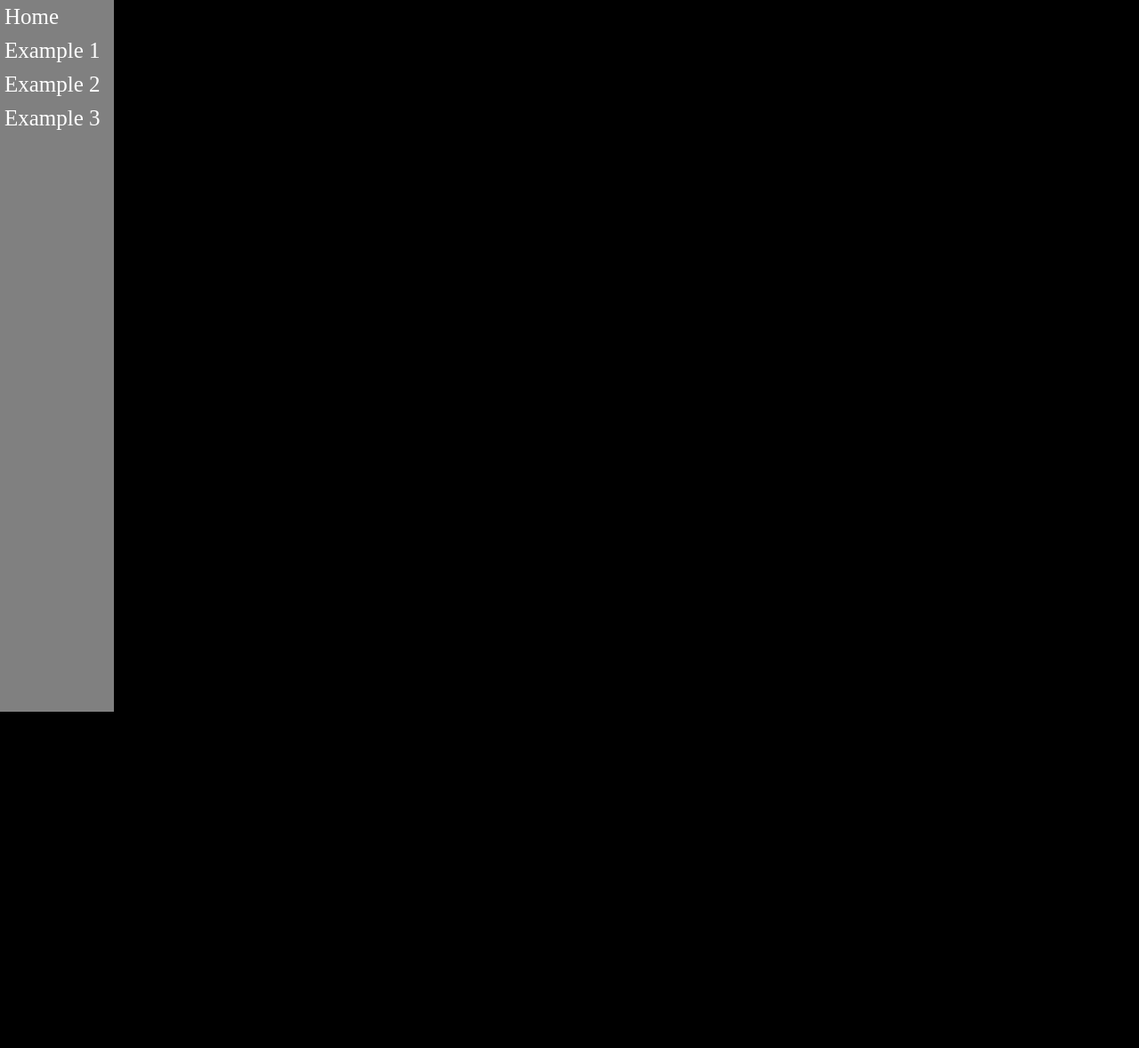
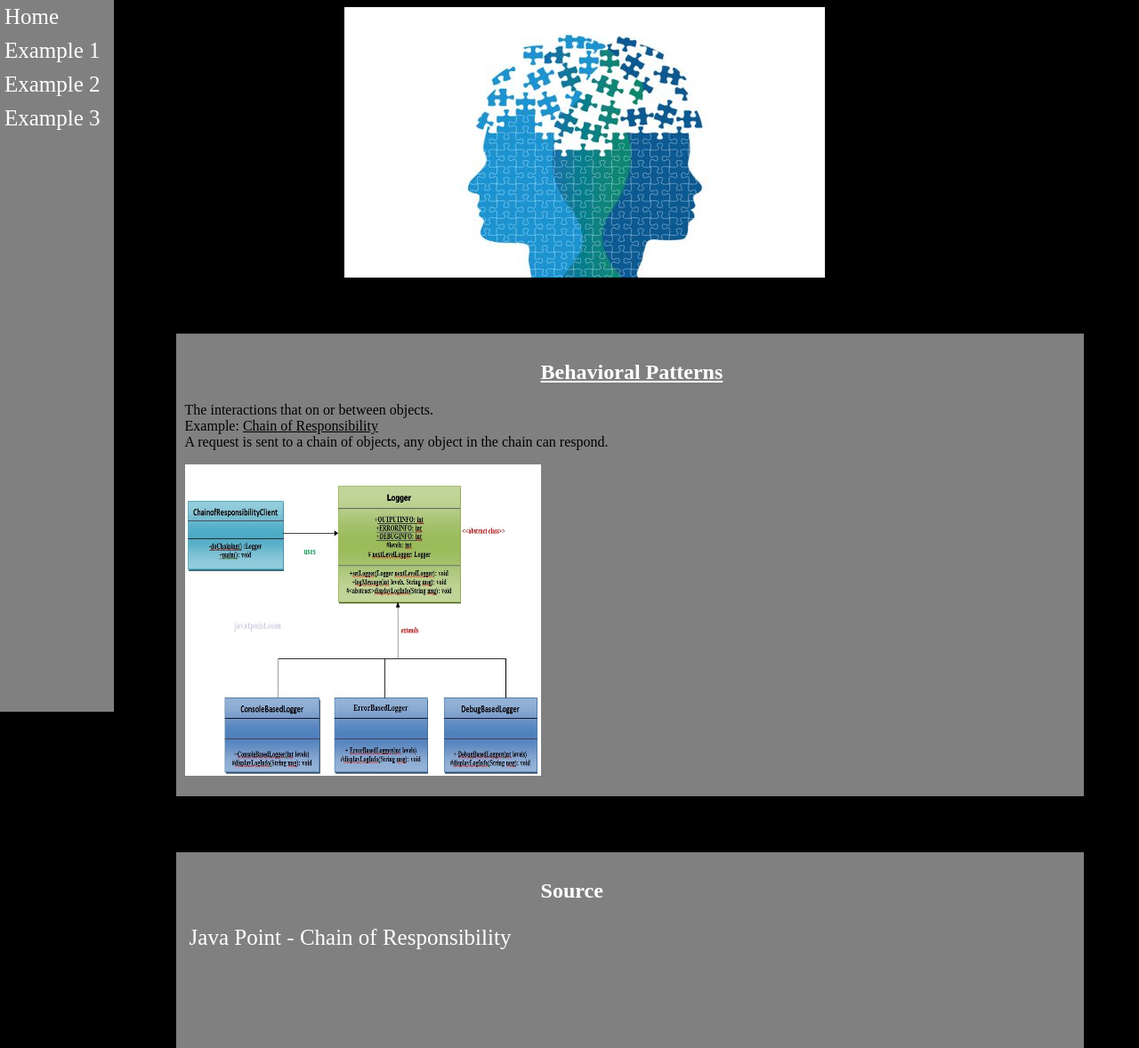
Before and after one commit to CSUMB-SCD/cst336, a PHP site: the page made by Assignments/Homework 1/example3.html in a window 1280 px wide. Shown: the whole page at 89% size. Before the commit the page ends 800 px from the top, so only its background shows below. Run offline with PHP 8.4, Linux system fonts and the light colour scheme.

Commit message:
edit ex3

```diff
--- a/Assignments/Homework 1/css/styles.css
+++ b/Assignments/Homework 1/css/styles.css
@@ -82,6 +82,11 @@ h2{
     margin-bottom: 5%;
 }
 
+#img4{
+    margin-left: 30%;
+    margin-bottom: 5%;
+}
+
 .ex_img{
     width: 400px;
     height: 350px;
--- a/Assignments/Homework 1/example1.html
+++ b/Assignments/Homework 1/example1.html
@@ -24,8 +24,8 @@
             <div class="section">
 
                 <h2><u>Creational Patterns</u></h2>
-                <p id="creational_p">The nature of object creation. Solves the design issues in object creation such as when complexity is added. <br/>
-                Example: <u>Factory Method</u><br/>
+                <p id="creational_p">The nature of object creation. Solves the design issues in object creation such as when complexity is added. <br>
+                Example: <u>Factory Method</u><br>
                 Defines an interface or abstract class for creating object but subclasses decide what to instantiate.</p>
                 <img class="ex_img" src="./img/factorymethod.jpg"/>
 
--- a/Assignments/Homework 1/example2.html
+++ b/Assignments/Homework 1/example2.html
@@ -23,8 +23,8 @@
             <img id="img3" src="./img/structural.jpg"/>
             <div class="section">
                 <h2><u>Structural Patterns</u></h2>
-                <p id="structural_p">How classes and objects are composed.</br>
-                Example: <u>Adaptor</u></br>
+                <p id="structural_p">How classes and objects are composed.<br>
+                Example: <u>Adaptor</u><br>
                 Converts interface of class into another that meets client requirements.</p>
                 <img class="ex_img" src="./img/adaptor.jpg"/>
             </div>
--- a/Assignments/Homework 1/example3.html
+++ b/Assignments/Homework 1/example3.html
@@ -19,11 +19,20 @@
 
 
         <div id="content">
+            <img id="img4" src="./img/behavioral.jpg"/>
+            <div class = "section">
+                <h2><u>Behavioral Patterns</u></h2>
+                <p id="behavioral_p">
+                    The interactions that on or between objects.<br>
+                    Example: <u>Chain of Responsibility</u><br>
+                    A request is sent to a chain of objects, any object in the chain can respond.
+                </p>
+                <img class="ex_img" src="./img/chainofresponsibility.jpg"/>
+            </div>
 
-            <div></div>
-
-            <div>
-
+            <div class="footer">
+                <h2>Source</h2>
+                <a href="https://www.javatpoint.com/chain-of-responsibility-pattern">Java Point - Chain of Responsibility</a>
             </div>
 
         </div>
```
Also changed, not shown: Assignments/Homework 1/img/behavioral.jpg (added), Assignments/Homework 1/img/chainofresponsibility.jpg (added).
